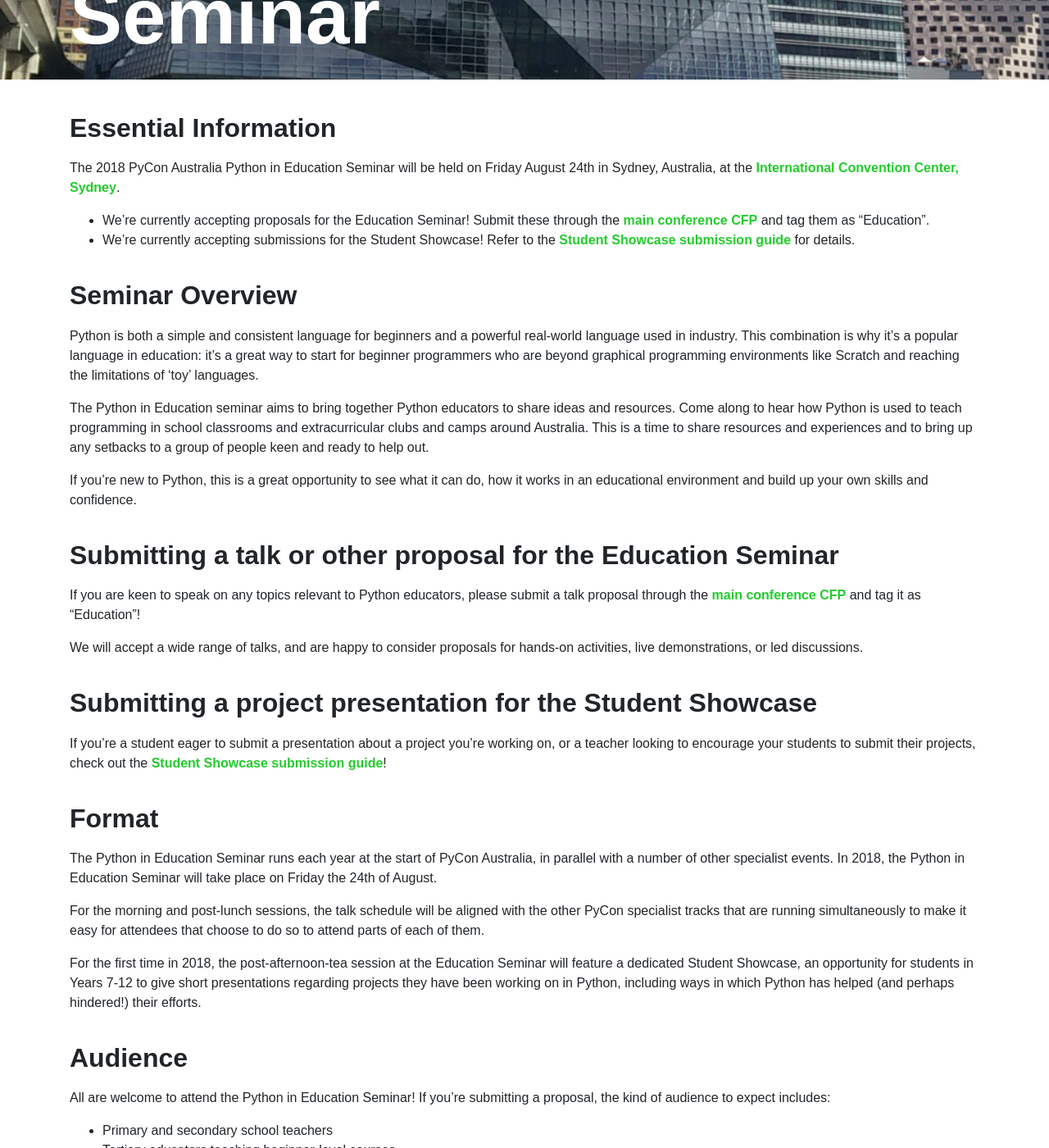
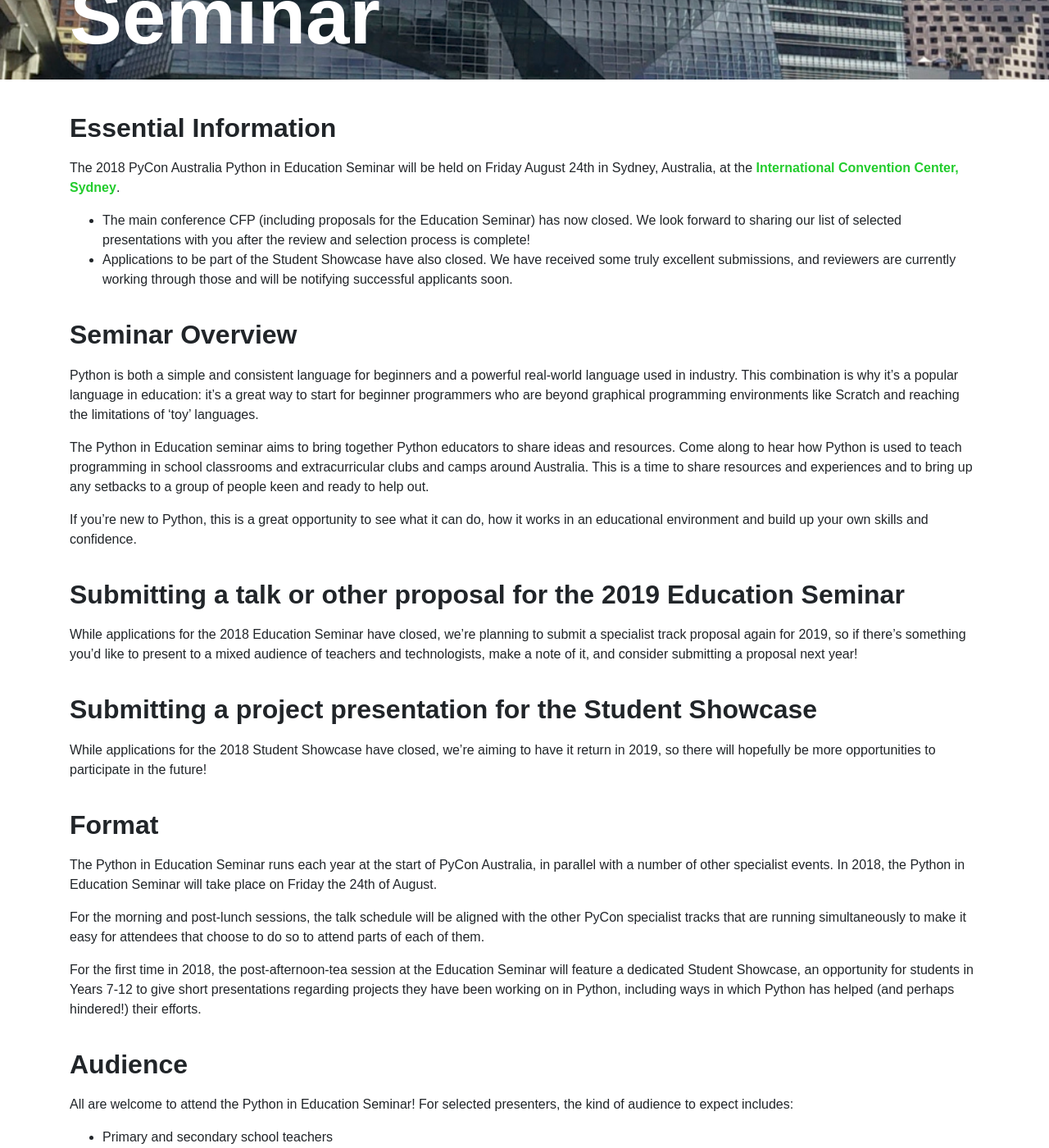
Before and after one commit to pyconau/2018.pycon-au.org, a Jekyll site: the page built from education-seminar.md, in a window 1280 px wide and 1400 px high, scrolled down 325 px. Shown: the whole window at 82% size. Built offline with Jekyll 4.4.1, drawn with Linux system fonts in a browser that asks for light colours; some web fonts are replaced.

Commit message:
Close Edu Seminar submissions
Neither the main CFP nor the Student Showcase are accepting
submissions now, so these calls to action need updating.

```diff
--- a/education-seminar.md
+++ b/education-seminar.md
@@ -11,11 +11,12 @@
 August 24th in Sydney, Australia, at the
 [International Convention Center, Sydney](https://www.iccsydney.com.au).
 
-* We're currently accepting proposals for the Education Seminar! Submit
-  these through the [main conference CFP](/speak/) and tag them as
-  "Education".
-* We're currently accepting submissions for the Student Showcase! Refer
-  to the [Student Showcase submission guide](/speak/showcase) for details.
+* The main conference CFP (including proposals for the Education Seminar)
+  has now closed. We look forward to sharing our list of selected presentations
+  with you after the review and selection process is complete!
+* Applications to be part of the Student Showcase have also closed. We have
+  received some truly excellent submissions, and reviewers are currently
+  working through those and will be notifying successful applicants soon.
 
 ## Seminar Overview
 
@@ -34,20 +35,18 @@
 If you're new to Python, this is a great opportunity to see what it can do, how
 it works in an educational environment and build up your own skills and confidence.
 
-## Submitting a talk or other proposal for the Education Seminar
+## Submitting a talk or other proposal for the 2019 Education Seminar
 
-If you are keen to speak on any topics relevant to Python educators, please
-submit a talk proposal through the [main conference CFP](/speak/) and tag it
-as "Education"!
-
-We will accept a wide range of talks, and are happy to consider
-proposals for hands-on activities, live demonstrations, or led discussions.
+While applications for the 2018 Education Seminar have closed, we're planning to
+submit a specialist track proposal again for 2019, so if there's something you'd
+like to present to a mixed audience of teachers and technologists, make a note of
+it, and consider submitting a proposal next year!
 
 ## Submitting a project presentation for the Student Showcase
 
-If you're a student eager to submit a presentation about a project you're working
-on, or a teacher looking to encourage your students to submit their projects,
-check out the [Student Showcase submission guide](/speak/showcase)!
+While applications for the 2018 Student Showcase have closed, we're aiming to have
+it return in 2019, so there will hopefully be more opportunities to participate
+in the future!
 
 ## Format
 
@@ -67,8 +66,8 @@
 
 ## Audience
 
-All are welcome to attend the Python in Education Seminar! If you're submitting
-a proposal, the kind of audience to expect includes:
+All are welcome to attend the Python in Education Seminar! For selected
+presenters, the kind of audience to expect includes:
 
 - Primary and secondary school teachers
 - Tertiary educators teaching beginner-level courses
```
